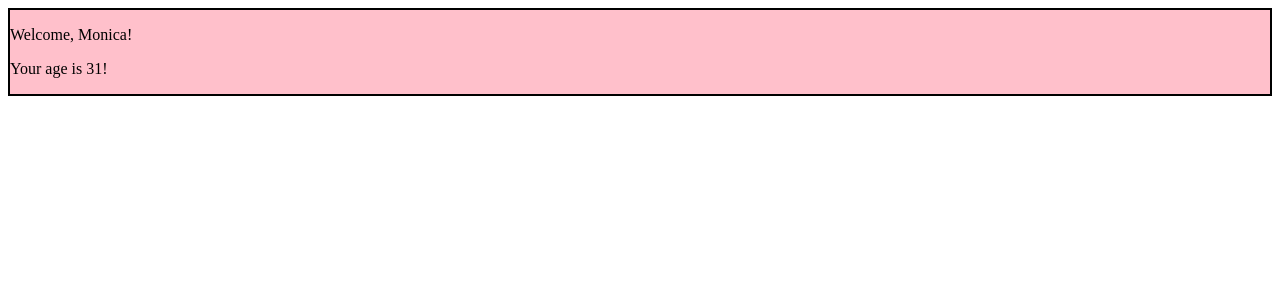
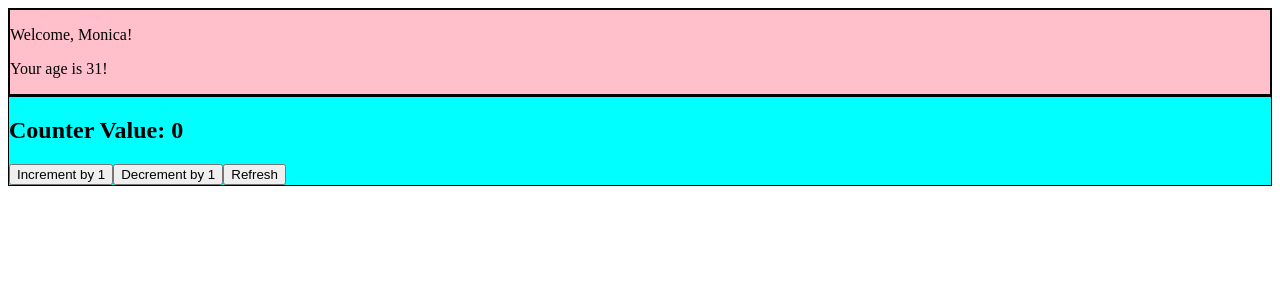
Before and after one commit to monica-lucaci/develhope-react, a React (Vite) app in the folder my-app/: page / in a window 1280 px wide. Shown: the top 300 px of the page. Built offline with nearby package versions, Linux system fonts and the light colour scheme.

Commit message:
style added

```diff
--- a/my-app/src/App.jsx
+++ b/my-app/src/App.jsx
@@ -1,4 +1,4 @@
-import TodoList from "./TodoList";
+import Counter from "./Counter";
 import Welcome from "./Welcome";
 
 
@@ -6,6 +6,7 @@ const App = () => {
   return (
     <div>
     <Welcome name="Monica" />
+    <Counter initialValue={0} incrementAmount={1} decrementAmount={1} />
     </div>
   );
 };
--- a/my-app/src/Counter.jsx
+++ b/my-app/src/Counter.jsx
@@ -32,12 +32,12 @@ const Counter = ({ initialValue, incrementAmount, decrementAmount }) => {
   }, [counter]);
 
   return (
-    <>
+    <div style={{ backgroundColor: "aqua", color: "black", border:"1px solid black" }}>
       <CounterDisplay counter={counter} />
       <button onClick={incrementCounter}>Increment by {incrementAmount}</button>
       <button onClick={decrementCounter}>Decrement by {decrementAmount}</button>
       <button onClick={resetCounter}>Refresh</button>
-    </>
+    </div>
   );
 };
 
```
Also changed, not shown: my-app/src/Counter.module.scss (added).
